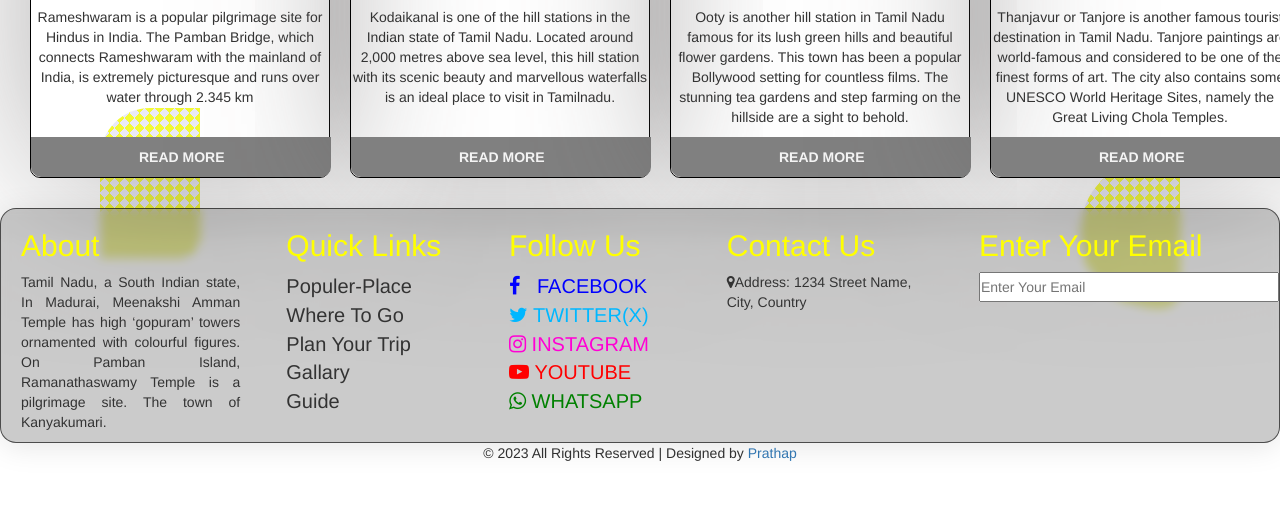
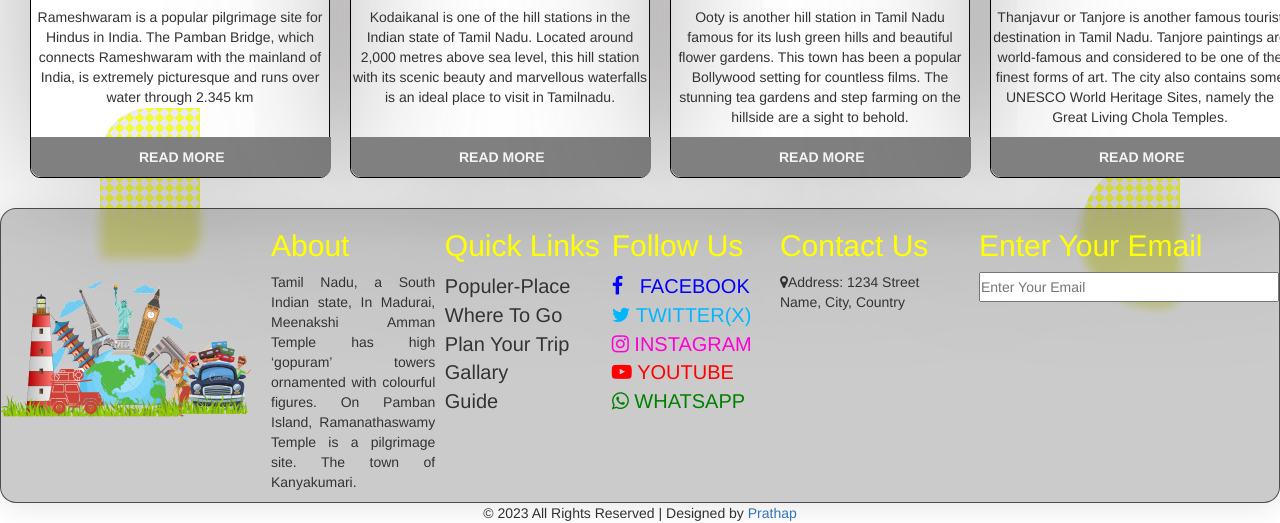
Before and after one commit to Prathap407/Tamilnadu-Tourism, a plain HTML site: page index.html in a window 1280 px wide. Shown: the part 1540-2063 px from the top of the page. Before the commit the page ends 2003 px from the top, so only its background shows below. Drawn offline with nearby package versions, Linux system fonts and the light colour scheme; files whose address does not match are found by name; a web font is replaced by a local one.

Commit message:
Update index.html

```diff
--- a/index.html
+++ b/index.html
@@ -101,7 +101,7 @@
     <footer class="footer">
 
         <div class="footer-1">
-            <img id="logo-3" src="/Uploads/logo.png" alt="" sizes="150px" srcset="">
+            <img id="logo-3" src="logo.png" alt="" sizes="150px" srcset="">
             <span>
             <h2 style="color: yellow;">About</h2>
             <p id="para">Tamil Nadu, a South Indian state, In Madurai, Meenakshi Amman Temple has high ‘gopuram’ towers ornamented with colourful figures. On Pamban Island, Ramanathaswamy Temple is a pilgrimage site. The town of Kanyakumari.</p>
```
